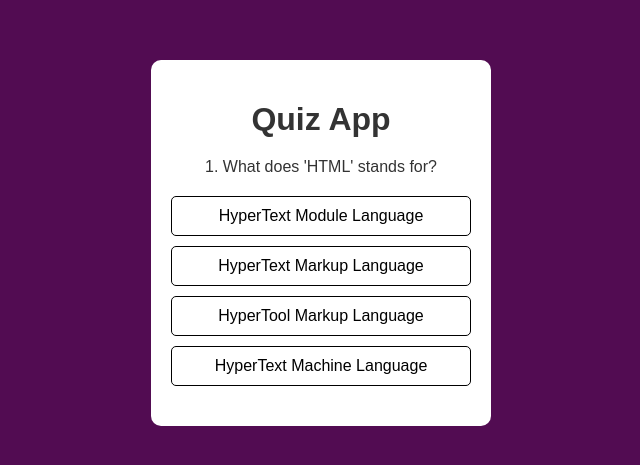
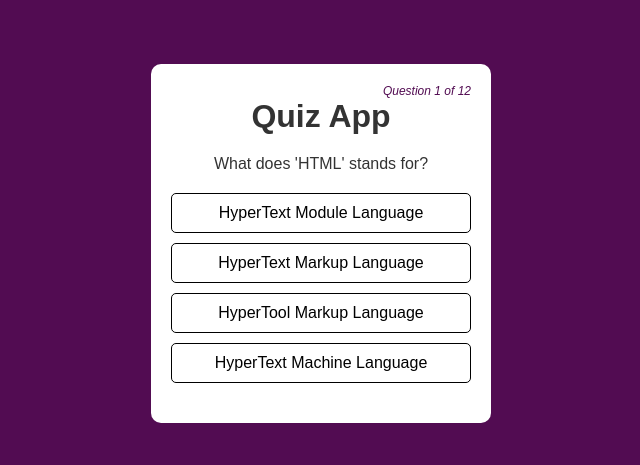
Before and after one commit to Eddyjay49/A-simple-quiz-application, a plain HTML site: page index.html in a window 1280 px wide. Shown: the part 157-622 px from the top of the page, without its empty margins (319-959 px from the left). Drawn offline with Linux system fonts and the light colour scheme.

Commit message:
Updated HTML, CSS and javascrpt

```diff
--- a/index.html
+++ b/index.html
@@ -10,6 +10,7 @@
 
 <body>
     <div class="quiz-container">
+        <div class="message">Question 1 of 10</div>
         <h1>Quiz App</h1>
         <div id="quiz">
             <div class="question-container">
--- a/script.js
+++ b/script.js
@@ -129,6 +129,7 @@
         const resultContainer = document.getElementById("result-container");
         const scoreElement = document.getElementById("score");
         const restartBtn = document.getElementById("restart-btn");
+        const message = document. querySelector(".message")
 
         // SETTING VALUES
         let currentQuestionIndex = 0;
@@ -140,8 +141,9 @@
             function loadQuestion() {
             answerSelected = false;
             const currentQuestion = quizData[currentQuestionIndex];
-            const questionNumber = currentQuestionIndex + 1;
-            questionElement.textContent = questionNumber + ". " + currentQuestion.question;
+            // const questionNumber = currentQuestionIndex + 1;
+            questionElement.textContent = currentQuestion.question;
+            message.innerHTML = `Question ${currentQuestionIndex + 1} of ${quizData.length}`
 
 
             //create the answer list
@@ -182,6 +184,23 @@
 };
 
 
+ // NEXT BTN
+        nextBtn.addEventListener("click", () => {
+    // checks if answer has been selected or not
+        if (answerSelected === false) {
+        alert("please, choose an answer")
+        return
+    }
+    // increases the index and checks if it has gotten to the last one
+            currentQuestionIndex++;
+            if (currentQuestionIndex < quizData.length) {
+                loadQuestion();
+            } else {
+                showResult();
+            }
+        });
+
+
         // SHOW RESULT
         function showResult() {
             quizContainer.classList.add("hidden");
@@ -198,21 +217,6 @@
             loadQuestion();
         }
 
-        // NEXT BTN
-        nextBtn.addEventListener("click", () => {
-    // checks if answer has been selected or not
-        if (answerSelected === false) {
-        alert("please, choose an answer")
-        return
-    }
-    // increases the index and checks if it has gotten to the last one
-            currentQuestionIndex++;
-            if (currentQuestionIndex < quizData.length) {
-                loadQuestion();
-            } else {
-                showResult();
-            }
-        });
 
         // RESTART BUTTON
         restartBtn.addEventListener("click", restartQuiz);
--- a/style.css
+++ b/style.css
@@ -1,3 +1,7 @@
+   *{
+    margin: 0;
+}
+
 body {
             font-family: Arial, sans-serif;
             background:  #520c52;
@@ -16,8 +20,15 @@ body {
             border-radius: 10px;
             width: 90%;
             max-width: 300px;
-            /* box-shadow: 0 5px 15px rgba(0, 0, 0, 0.2); */
             text-align: center;
+        }
+
+        .message{
+            text-align: right;
+            font-size: 12px;
+            color: #520c52;
+            margin-bottom: 0;
+            font-style: italic;
         }
 
         h1 {
```
